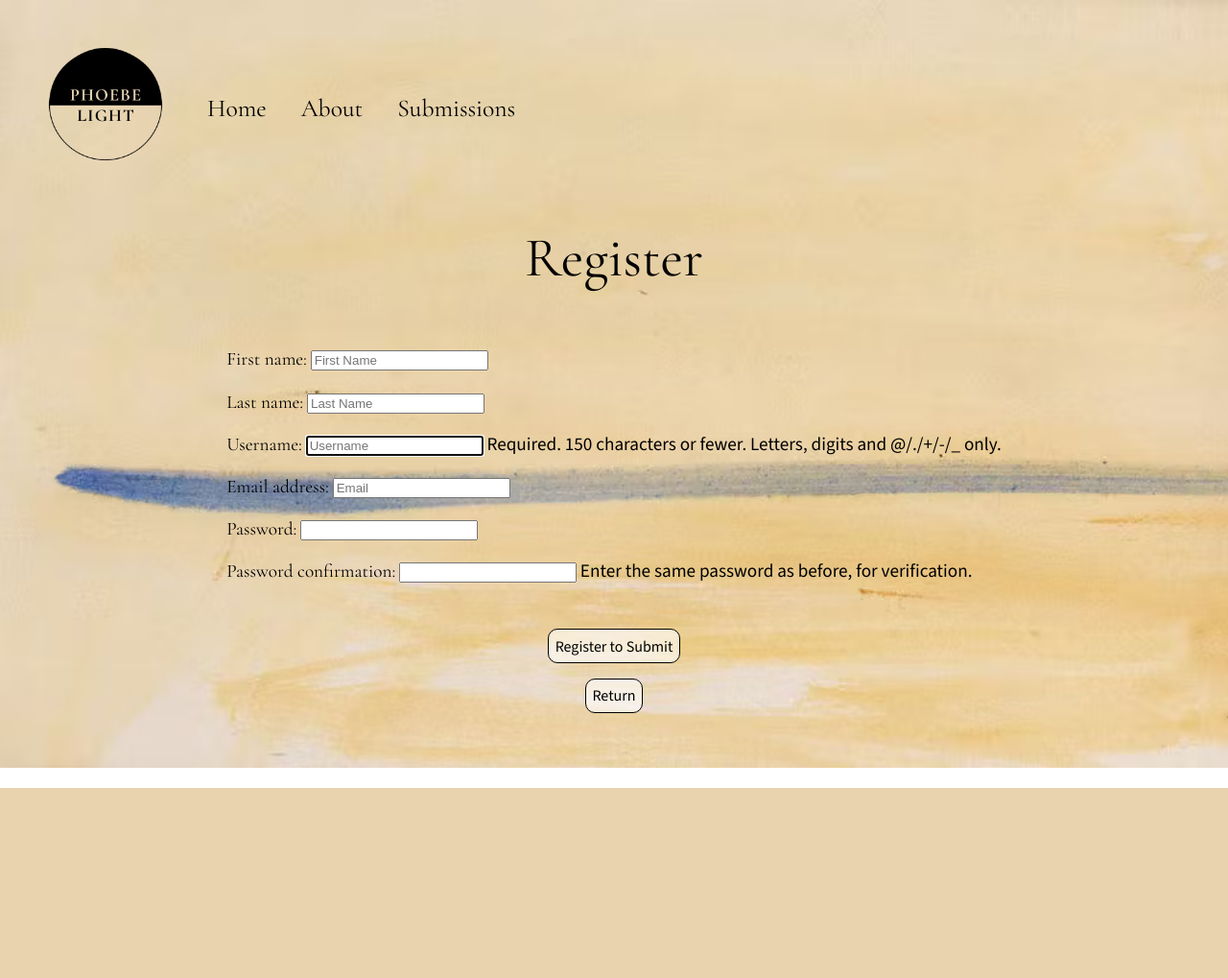
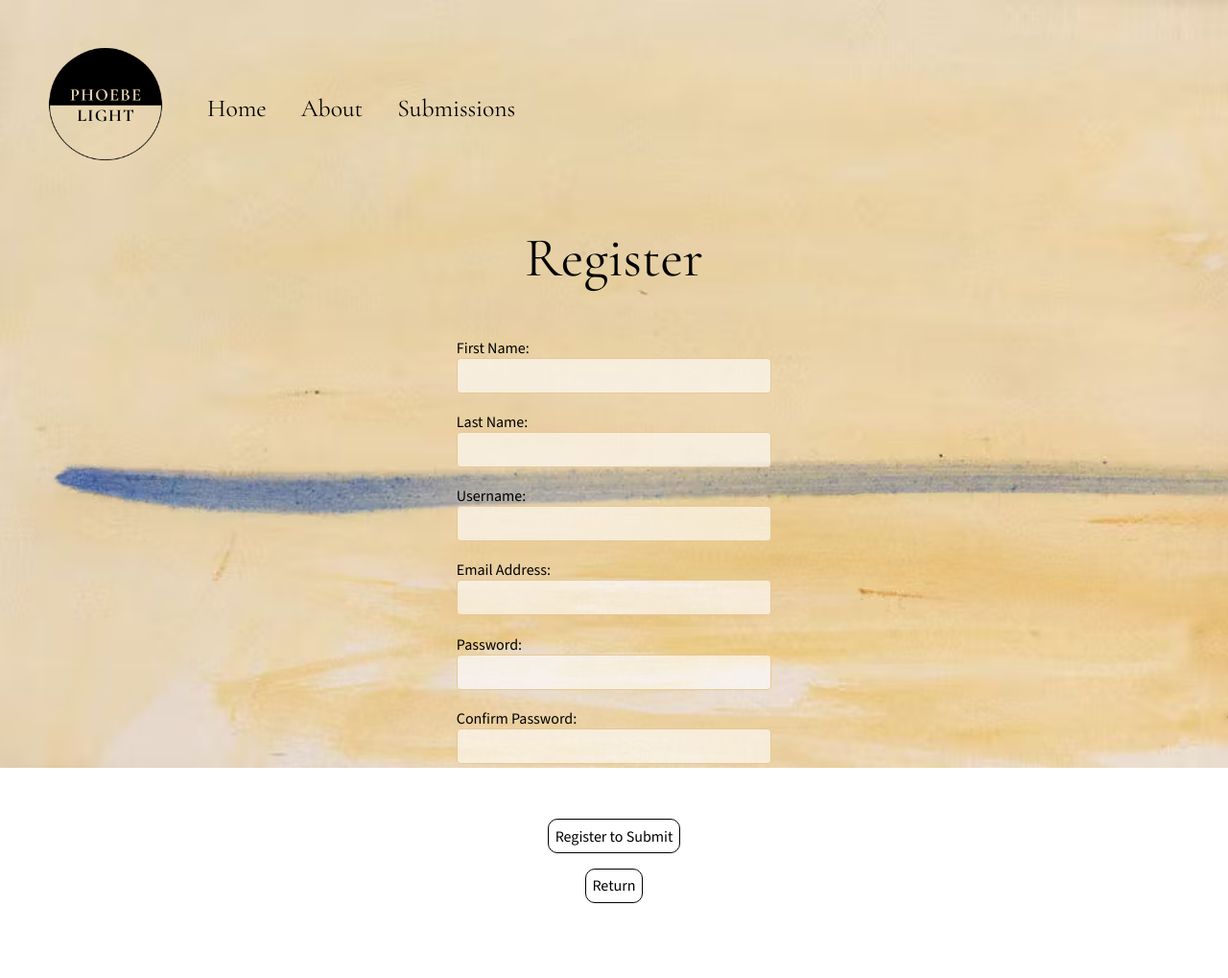
Before and after one commit to annamiriams/phoebe-light, a Django app: page /accounts/register/ in a window 1280 px wide. Shown: the whole page at 96% size. Before the commit the page ends 821 px from the top, so only its background shows below. Run offline with Django 5.2, Linux system fonts and the light colour scheme; some libraries are stand-ins or nearby versions.

Commit message:
styling for register and login pages

```diff
--- a/accounts/templates/accounts/register.html
+++ b/accounts/templates/accounts/register.html
@@ -1,13 +1,35 @@
 {% extends 'base.html' %} {% load static %} {% block head %}
-{% comment %} <link rel="stylesheet" href="{% static 'css/home.css' %}" /> {% endcomment %}
+<link rel="stylesheet" href="{% static 'css/accounts.css' %}" />
 {% endblock %} {% block content %}
 
 <h1>Register</h1>
 <div class='login-container'>
     <form method="POST">
         {% csrf_token %}
-        {{ form.media }}
-        {{ form.as_p }}
+        <div class="form-input">
+            <label>First Name:</label>
+            <input type="text" name="first_name" required />
+        </div>
+        <div class="form-input">
+            <label>Last Name:</label>
+            <input type="text" name="last_name" required />
+        </div>
+        <div class="form-input">
+            <label>Username:</label>
+            <input type="text" name="username" required />
+        </div>
+        <div class="form-input">
+            <label>Email Address:</label>
+            <input type="email" name="email" required />
+        </div>
+        <div class="form-input">
+            <label>Password:</label>
+            <input type="password" name="password1" required />
+        </div>
+        <div class="form-input">
+            <label>Confirm Password:</label>
+            <input type="password" name="password2" required />
+        </div>
         <div class='login-prompt'>
             <button type="submit" class='btn-primary'>Register to Submit</button>
             <a href="{% url 'submissions' %}" class='btn-primary'>Return</a>
--- /dev/null
+++ b/main_app/static/css/accounts.css
@@ -0,0 +1,48 @@
+.login-container {
+    display: flex;
+    align-items: center;
+    justify-content: center;
+}
+
+.login-container label {
+    font-family: "Source Sans 3", sans-serif;
+    font-weight: 300;
+    font-style: normal;
+    font-size: 1em;
+}
+
+.login-container input {
+    appearance: none;
+    -webkit-appearance: none;
+    -moz-appearance: none;
+    width: 100%;
+    background-color: rgba(255, 255, 255, 0.6);
+    color: #000;
+    border: 1px solid #e6c893;
+    padding: 10px;
+    border-radius: 4px;
+    box-sizing: border-box;
+}
+
+.form-input {
+    padding: .6em;
+}
+
+.login-prompt {
+    display: flex;
+    flex-direction: column;
+    align-items: center;
+    gap: 1em;
+    text-align: center;
+    margin: 3em auto;
+    max-width: 500px;
+}
+
+.login-prompt a {
+    display: inline-block;
+    text-align: center;
+}
+
+.helptext {
+    display: none;
+}
--- a/main_app/static/css/base.css
+++ b/main_app/static/css/base.css
@@ -89,30 +89,8 @@ ul {
     max-width: fit-content;
     background-color: rgba(235, 202, 150, 0.6);
     border: none;
-
     font-family: "Source Sans 3", sans-serif;
     font-weight: 300;
     font-style: normal;
     font-size: 1em;
 }
-
-.login-container {
-    display: flex;
-    align-items: center;
-    justify-content: center;
-}
-
-.login-prompt {
-    display: flex;
-    flex-direction: column;
-    align-items: center;
-    gap: 1em;
-    text-align: center;
-    margin: 3em auto;
-    max-width: 500px;
-}
-
-.login-prompt a {
-    display: inline-block;
-    text-align: center;
-}
--- a/main_app/templates/home.html
+++ b/main_app/templates/home.html
@@ -1,5 +1,5 @@
 {% extends 'base.html' %} {% load static %} {% block head %}
-<link rel="stylesheet" href="{% static 'css/base.css' %}" />
+{% comment %} <link rel="stylesheet" href="{% static 'css/base.css' %}" /> {% endcomment %}
 <link rel="stylesheet" href="{% static 'css/issues.css' %}" />
 {% endblock %} {% block content %}
 
--- a/main_app/templates/main_app/issue_detail.html
+++ b/main_app/templates/main_app/issue_detail.html
@@ -1,5 +1,5 @@
 {% extends 'base.html' %} {% load static %} {% block head %}
-<link rel="stylesheet" href="{% static 'css/base.css' %}" />
+{% comment %} <link rel="stylesheet" href="{% static 'css/base.css' %}" /> {% endcomment %}
 <link rel="stylesheet" href="{% static 'css/issues.css' %}" />
 {% endblock %} {% block content %}
 
--- a/main_app/templates/main_app/submission_form.html
+++ b/main_app/templates/main_app/submission_form.html
@@ -1,5 +1,6 @@
 {% extends 'base.html' %} {% load static %} {% block head %}
 <link rel="stylesheet" href="{% static 'css/submissions.css' %}" />
+<link rel="stylesheet" href="{% static 'css/accounts.css' %}" />
 {% endblock %} {% block content %}
 
 <h1>Submissions</h1>
```
Also changed, not shown: accounts/templates/accounts/login.html (+9 -3 lines).
